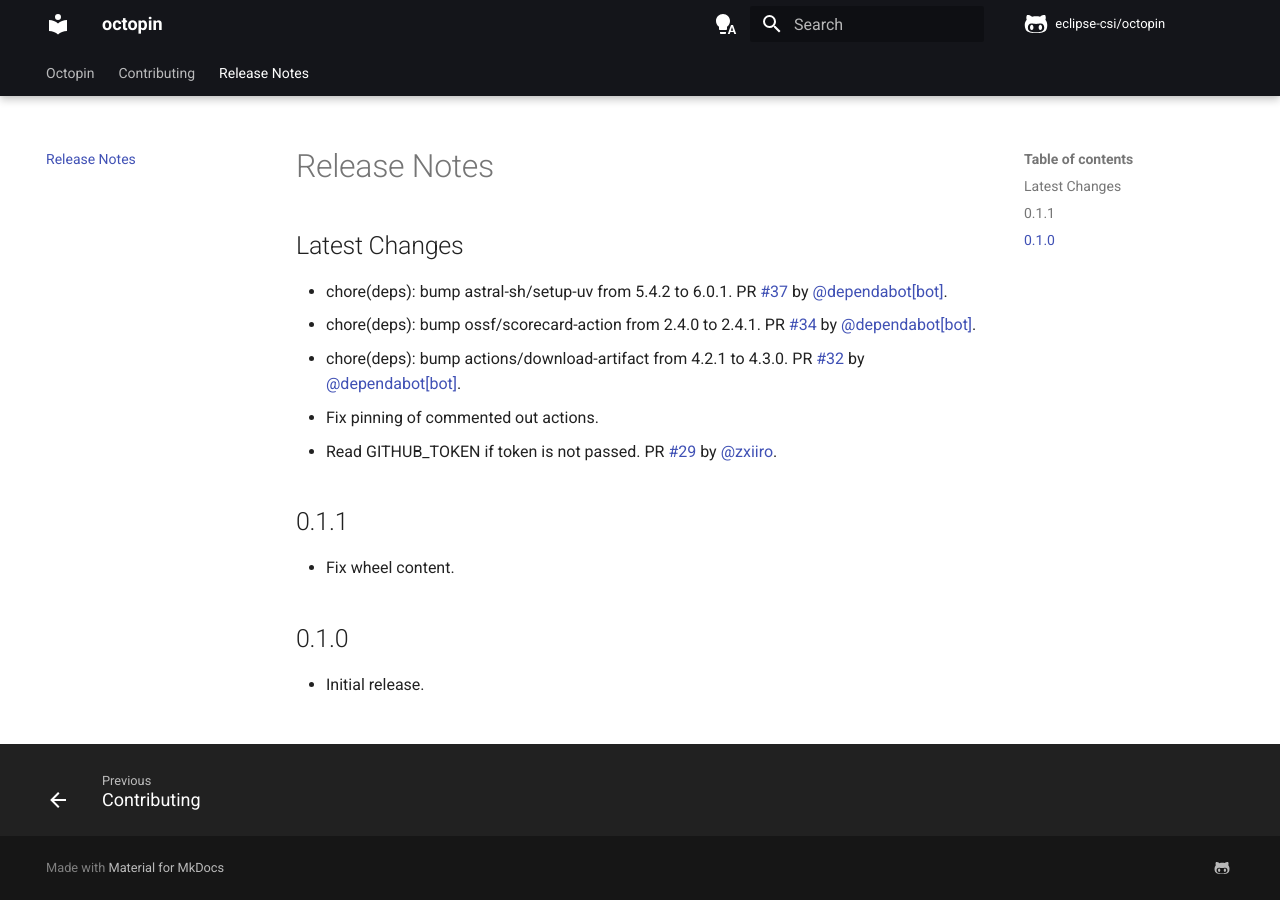
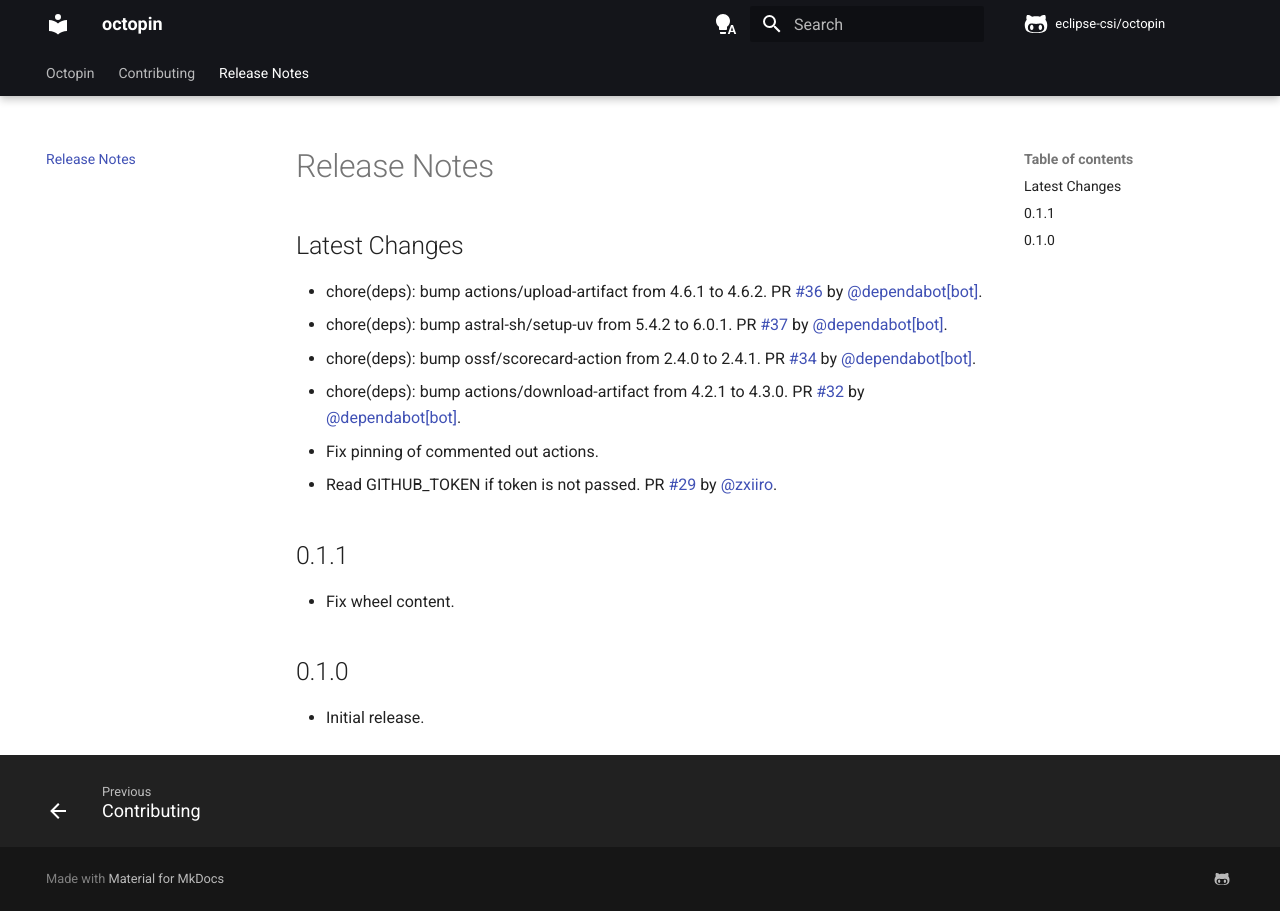
Before and after one commit to eclipse-csi/octopin, an MkDocs documentation site: the page built from docs/release-notes.md, in a window 1280 px wide. Built offline with MkDocs 1.6.1 and Material for MkDocs 9.7.7, drawn with Linux system fonts in a browser that asks for light colours; comment, search, counter and statistics services are not loaded.

Commit message:
📝 Update release notes
[skip ci]

```diff
--- a/docs/release-notes.md
+++ b/docs/release-notes.md
@@ -2,6 +2,7 @@
 
 ## Latest Changes
 
+* chore(deps): bump actions/upload-artifact from 4.6.1 to 4.6.2. PR [#36](https://github.com/eclipse-csi/octopin/pull/36) by [@dependabot[bot]](https://github.com/apps/dependabot).
 * chore(deps): bump astral-sh/setup-uv from 5.4.2 to 6.0.1. PR [#37](https://github.com/eclipse-csi/octopin/pull/37) by [@dependabot[bot]](https://github.com/apps/dependabot).
 * chore(deps): bump ossf/scorecard-action from 2.4.0 to 2.4.1. PR [#34](https://github.com/eclipse-csi/octopin/pull/34) by [@dependabot[bot]](https://github.com/apps/dependabot).
 * chore(deps): bump actions/download-artifact from 4.2.1 to 4.3.0. PR [#32](https://github.com/eclipse-csi/octopin/pull/32) by [@dependabot[bot]](https://github.com/apps/dependabot).
```
